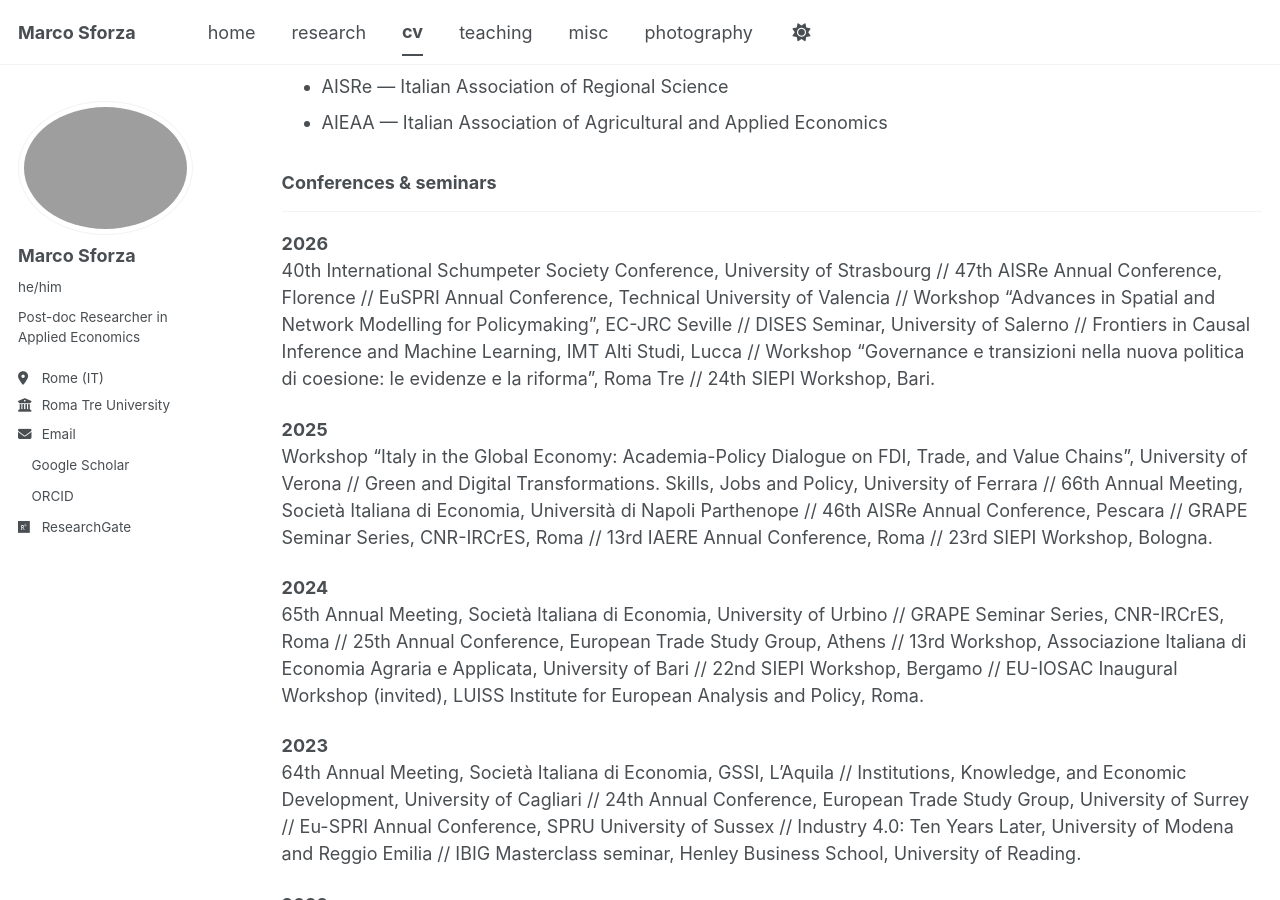
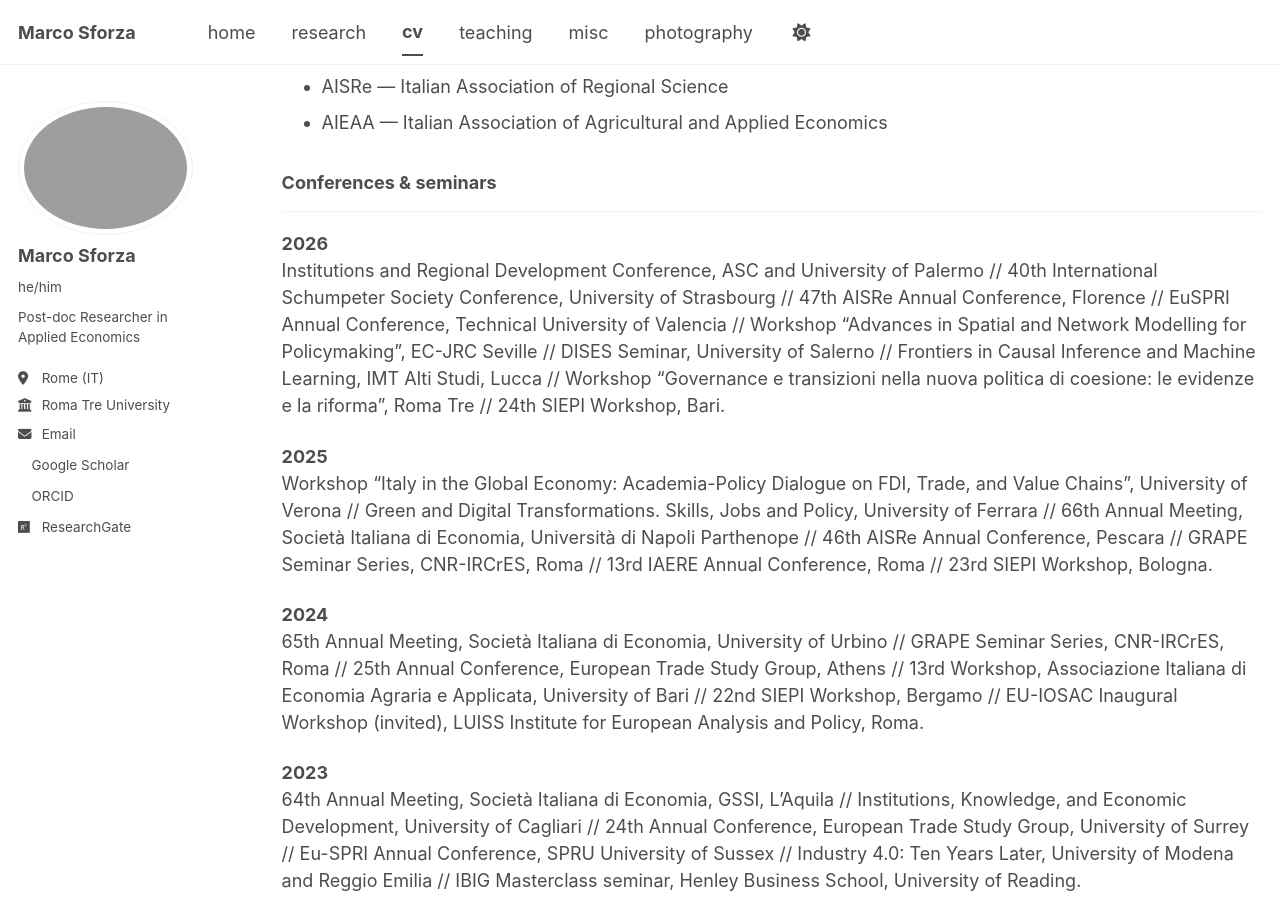
Before and after one commit to marcosforza/marcosforza.github.io, a Jekyll site: the page built from _pages/cv.md, in a window 1280 px wide and 900 px high, scrolled down 1179 px. Built offline with Jekyll 4.4.1, drawn with Linux system fonts in a browser that asks for light colours; a style sheet for code colours, icons or effects is not loaded.

Commit message:
Update cv.md

```diff
--- a/_pages/cv.md
+++ b/_pages/cv.md
@@ -48,7 +48,7 @@ redirect_from:
 ### Conferences & seminars
 ------
 **2026**<br>
-40th International Schumpeter Society Conference, University of Strasbourg // 47th AISRe Annual Conference, Florence // EuSPRI Annual Conference, Technical University of Valencia // Workshop "Advances in Spatial and Network Modelling for Policymaking", EC-JRC Seville // DISES Seminar, University of Salerno // Frontiers in Causal Inference and Machine Learning, IMT Alti Studi, Lucca // Workshop "Governance e transizioni nella nuova politica di coesione: le evidenze e la riforma", Roma Tre // 24th SIEPI Workshop, Bari.
+Institutions and Regional Development Conference, ASC and University of Palermo // 40th International Schumpeter Society Conference, University of Strasbourg // 47th AISRe Annual Conference, Florence // EuSPRI Annual Conference, Technical University of Valencia // Workshop "Advances in Spatial and Network Modelling for Policymaking", EC-JRC Seville // DISES Seminar, University of Salerno // Frontiers in Causal Inference and Machine Learning, IMT Alti Studi, Lucca // Workshop "Governance e transizioni nella nuova politica di coesione: le evidenze e la riforma", Roma Tre // 24th SIEPI Workshop, Bari.
 
 **2025**<br>
 Workshop "Italy in the Global Economy: Academia-Policy Dialogue on FDI, Trade, and Value Chains", University of Verona // Green and Digital Transformations. Skills, Jobs and Policy, University of Ferrara // 66th Annual Meeting, Società Italiana di Economia, Università di Napoli Parthenope // 46th AISRe Annual Conference, Pescara // GRAPE Seminar Series, CNR-IRCrES, Roma // 13rd IAERE Annual Conference, Roma // 23rd SIEPI Workshop, Bologna.
```
